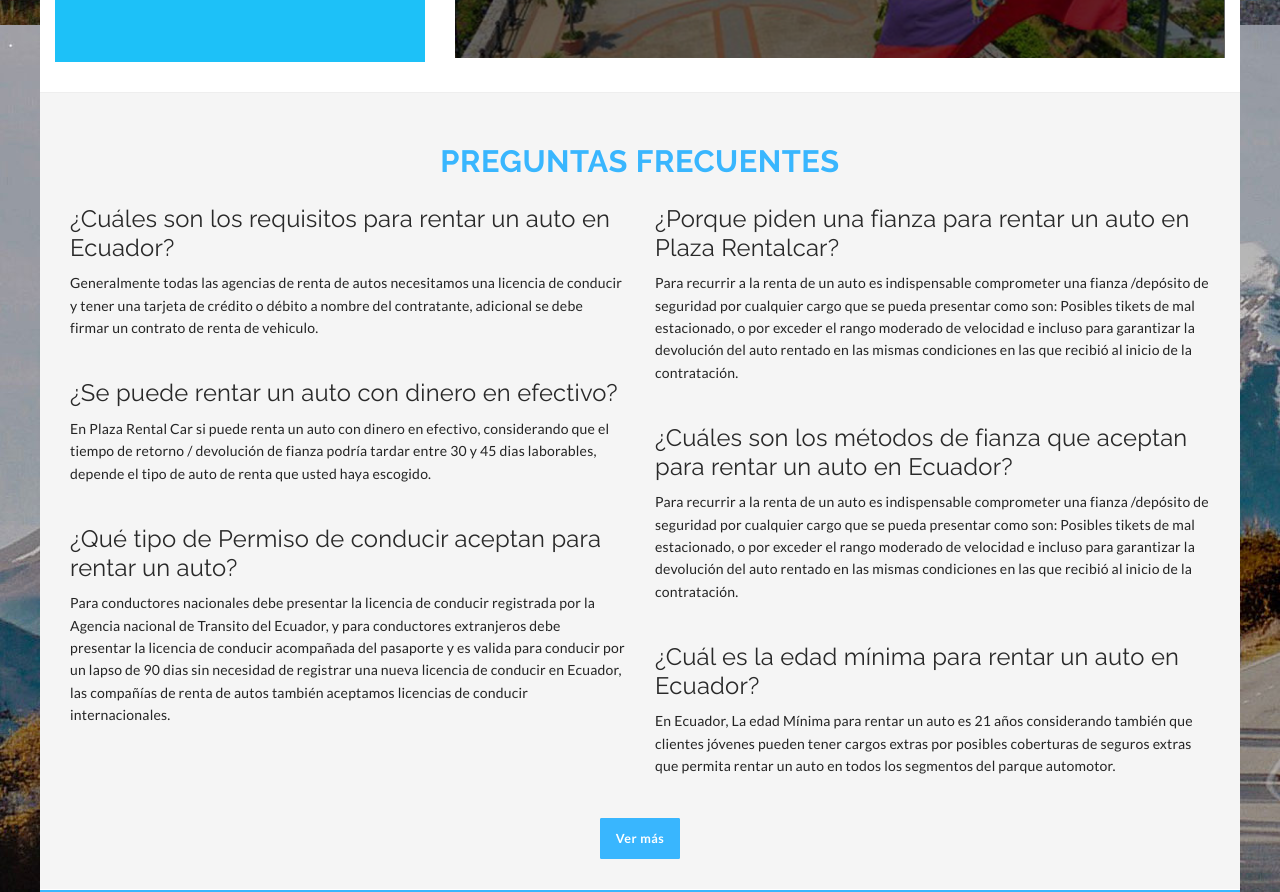
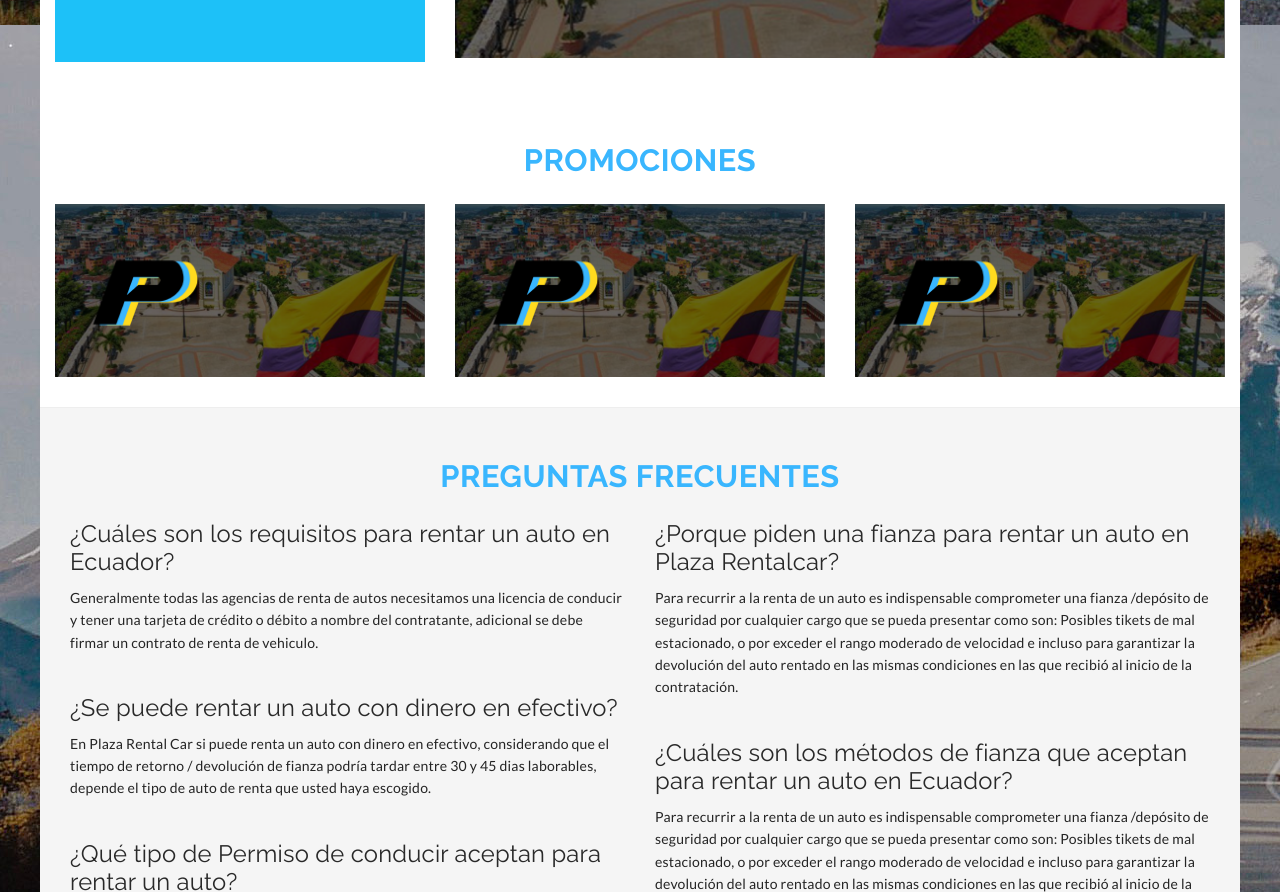
Before and after one commit to vixozim/OM-plaza-852, a plain HTML site: page index.html in a window 1280 px wide. Shown: the part 1415-2307 px from the top of the page. Drawn offline with nearby package versions, Linux system fonts and the light colour scheme; some packages are replaced by stand-ins of ours; a script that the page names is missing.

Commit message:
Update index.html

```diff
--- a/index.html
+++ b/index.html
@@ -297,6 +297,29 @@
 
                                 </div>
                             </div>
+                        </div>
+
+                    </div>
+                </div>
+            </section>
+
+              <!-- ========== ABOUT & ROOMS ========== -->
+              <section id="about_rooms">
+                <div class="container">
+                    <div class="main_title  a_center">
+                        <h2 class="trn">PROMOCIONES</h2>
+                    </div>
+                    <div class="row">
+
+                        <div class="col-md-4">
+                           <img src="images/nosotros.png" class="img-responsive">
+                        </div>
+
+                        <div class="col-md-4">
+                            <img src="images/nosotros.png" class="img-responsive">
+                        </div>
+                        <div class="col-md-4">
+                            <img src="images/nosotros.png" class="img-responsive">
                         </div>
 
                     </div>
```
